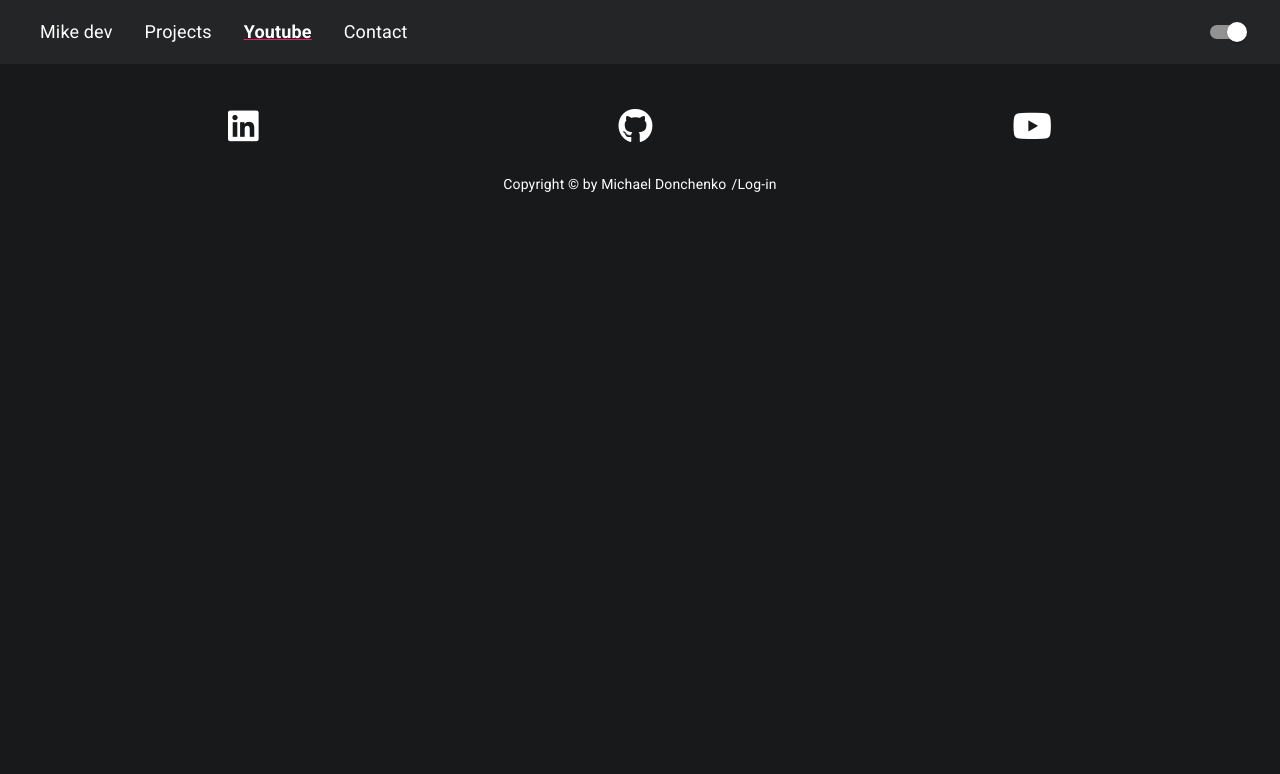
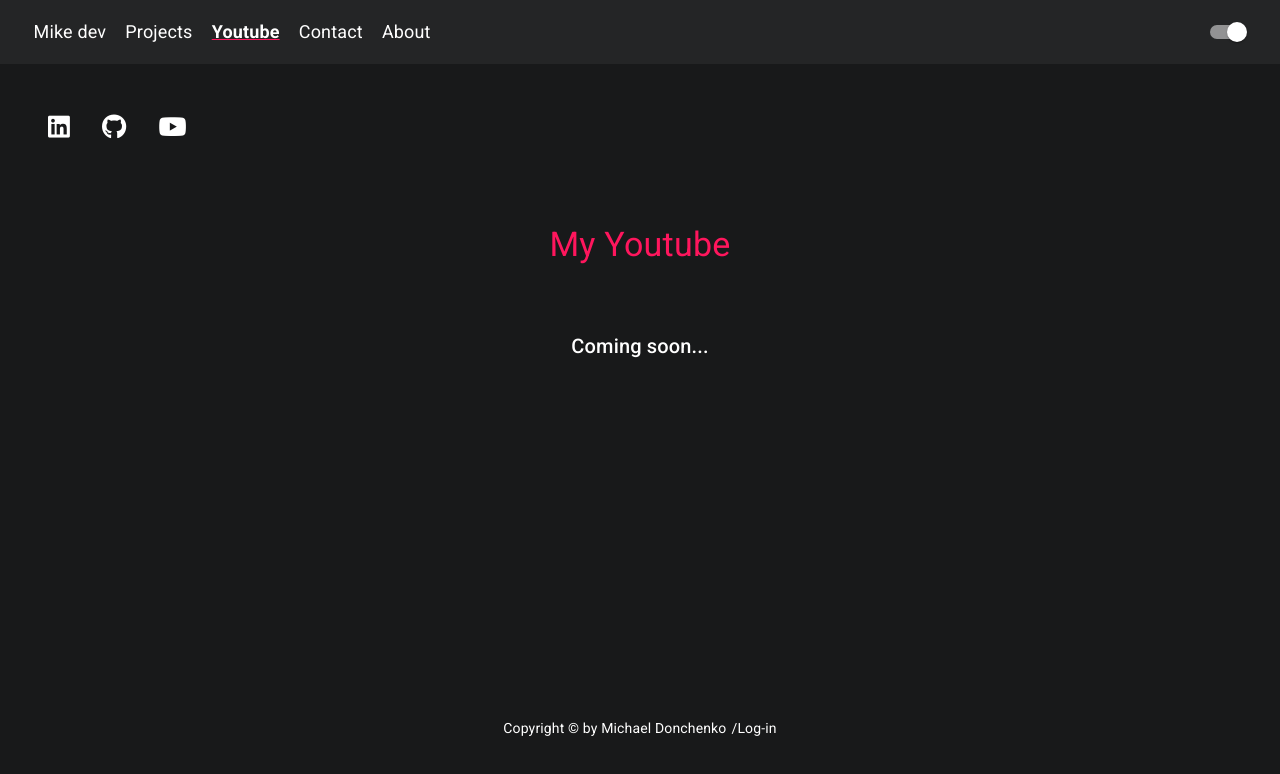
Before and after one commit to michaelDonchenko/mike-dev-client, a React (Create React App) app: page /youtube in a window 1280 px wide. Shown: the top 774 px of the page. Built offline with nearby package versions, Linux system fonts and the light colour scheme.

Commit message:
working mobile menu, fixed some styling layout

```diff
--- a/src/App.jsx
+++ b/src/App.jsx
@@ -12,12 +12,13 @@
 import Projects from './pages/projects/Projects'
 import { AnimatePresence } from 'framer-motion'
 import Footer from './components/footer/Footer'
+import Youtube from './pages/youtube/Youtube'
 
 const App = () => {
   const { state } = useContext(DarkModeContext)
   const { darkMode } = state
   const classes = styles()
-  const [width, setWidth] = useState(window)
+  const [width, setWidth] = useState(window.innerWidth)
 
   const handleWithChange = () => {
     setWidth(window.innerWidth)
@@ -25,7 +26,6 @@
 
   useEffect(() => {
     window.addEventListener('resize', handleWithChange)
-    return () => window.removeEventListener('resize', handleWithChange)
   }, [])
 
   return (
@@ -53,6 +53,14 @@
                   )}
                 />
 
+                <Route
+                  exact
+                  path='/youtube'
+                  component={() => (
+                    <Youtube width={width} darkMode={darkMode} />
+                  )}
+                />
+
                 <Footer />
               </Container>
             </main>
--- /dev/null
+++ b/src/components/navbar/MobileMenu.jsx
@@ -0,0 +1,30 @@
+import React from 'react'
+import CloseIcon from '@material-ui/icons/Close'
+import { Dialog, DialogContent, IconButton } from '@material-ui/core'
+import MobileToolBar from './MobileToolBar'
+
+const Menu = ({ open, handleClose, Transition }) => {
+  return (
+    <Dialog
+      fullScreen
+      open={open}
+      onClose={handleClose}
+      TransitionComponent={Transition}
+    >
+      <IconButton
+        edge='start'
+        color='inherit'
+        onClick={handleClose}
+        aria-label='close'
+      >
+        <CloseIcon />
+      </IconButton>
+
+      <DialogContent>
+        <MobileToolBar handleClose={handleClose} />
+      </DialogContent>
+    </Dialog>
+  )
+}
+
+export default Menu
--- /dev/null
+++ b/src/components/navbar/MobileToolBar.jsx
@@ -0,0 +1,84 @@
+import { Toolbar } from '@material-ui/core'
+import React, { useContext } from 'react'
+import styles from './styles'
+import { DarkModeContext } from '../../context/themeContext'
+import { NavLink } from 'react-router-dom'
+
+const MobileToolbar = ({ handleClose }) => {
+  const { state } = useContext(DarkModeContext)
+  const { darkMode } = state
+
+  const classes = styles()
+
+  const activeStyle = {
+    textDecoration: 'underline',
+    fontWeight: '600',
+    textDecorationColor: darkMode ? '#ff165d' : '#00bcd4',
+  }
+
+  return (
+    <Toolbar className={classes.mobileToolBar}>
+      <NavLink
+        className={
+          darkMode ? classes.mobileNavLinkDark : classes.mobileNavLinkLight
+        }
+        to='/'
+        exact
+        activeStyle={activeStyle}
+        onClick={handleClose}
+      >
+        Mike dev
+      </NavLink>
+
+      <NavLink
+        className={
+          darkMode ? classes.mobileNavLinkDark : classes.mobileNavLinkLight
+        }
+        to='/projects'
+        exact
+        activeStyle={activeStyle}
+        onClick={handleClose}
+      >
+        Projects
+      </NavLink>
+
+      <NavLink
+        className={
+          darkMode ? classes.mobileNavLinkDark : classes.mobileNavLinkLight
+        }
+        to='/youtube'
+        exact
+        activeStyle={activeStyle}
+        onClick={handleClose}
+      >
+        Youtube
+      </NavLink>
+
+      <NavLink
+        className={
+          darkMode ? classes.mobileNavLinkDark : classes.mobileNavLinkLight
+        }
+        to='/contact'
+        exact
+        activeStyle={activeStyle}
+        onClick={handleClose}
+      >
+        Contact
+      </NavLink>
+
+      <NavLink
+        className={
+          darkMode ? classes.mobileNavLinkDark : classes.mobileNavLinkLight
+        }
+        to='/about'
+        exact
+        activeStyle={activeStyle}
+        onClick={handleClose}
+      >
+        About
+      </NavLink>
+    </Toolbar>
+  )
+}
+
+export default MobileToolbar
--- a/src/components/navbar/ToolBar.jsx
+++ b/src/components/navbar/ToolBar.jsx
@@ -36,6 +36,7 @@
           >
             Mike dev
           </NavLink>
+
           <NavLink
             className={darkMode ? classes.navLinkDark : classes.navLinkLight}
             to='/projects'
@@ -44,6 +45,7 @@
           >
             Projects
           </NavLink>
+
           <NavLink
             className={darkMode ? classes.navLinkDark : classes.navLinkLight}
             to='/youtube'
@@ -52,6 +54,7 @@
           >
             Youtube
           </NavLink>
+
           <NavLink
             className={darkMode ? classes.navLinkDark : classes.navLinkLight}
             to='/contact'
@@ -59,6 +62,15 @@
             activeStyle={activeStyle}
           >
             Contact
+          </NavLink>
+
+          <NavLink
+            className={darkMode ? classes.navLinkDark : classes.navLinkLight}
+            to='/about'
+            exact
+            activeStyle={activeStyle}
+          >
+            About
           </NavLink>
         </Hidden>
       </div>
--- a/src/components/navbar/styles.js
+++ b/src/components/navbar/styles.js
@@ -27,6 +27,13 @@
     margin: '0 auto',
   },
 
+  mobileToolBar: {
+    width: '100%',
+    display: 'flex',
+    flexDirection: 'column',
+    margin: '0 auto',
+  },
+
   rightDiv: {
     flex: 0,
     display: 'flex',
@@ -47,7 +54,7 @@
     color: 'white',
     textDecoration: 'none',
     fontSize: '18px',
-    margin: theme.spacing(0, 2),
+    margin: theme.spacing(0, 1.2),
     '&:hover': {
       color: '#ff165d',
       cursor: 'pointer',
@@ -58,13 +65,27 @@
     color: '#00bcd4',
     textDecoration: 'none',
     fontSize: '18px',
-    margin: theme.spacing(0, 2),
+    margin: theme.spacing(0, 1.2),
 
     '&:hover': {
       color: '#26a69a',
       cursor: 'pointer',
     },
   },
+
+  mobileNavLinkDark: {
+    color: 'white',
+    textDecoration: 'none',
+    fontSize: '22px',
+    margin: theme.spacing(4, 0),
+  },
+
+  mobileNavLinkLight: {
+    color: '#00bcd4',
+    textDecoration: 'none',
+    fontSize: '22px',
+    margin: theme.spacing(4, 0),
+  },
 }))
 
 export default useStyles
--- a/src/components/socialMediaBar/SocialMediaBar.jsx
+++ b/src/components/socialMediaBar/SocialMediaBar.jsx
@@ -19,7 +19,7 @@
           rel='noreferrer'
           whileHover={{ scale: 1.5 }}
           whileTap={{ scale: 0.9 }}
-          transition={{ duration: 0.3 }}
+          transition={{ duration: 0.2 }}
         >
           <i class='fab fa-linkedin'></i>
         </motion.a>
@@ -33,7 +33,7 @@
           rel='noreferrer'
           whileHover={{ scale: 1.5 }}
           whileTap={{ scale: 0.9 }}
-          transition={{ duration: 0.3 }}
+          transition={{ duration: 0.2 }}
         >
           <i class='fab fa-github'></i>
         </motion.a>
@@ -47,7 +47,7 @@
           rel='noreferrer'
           whileHover={{ scale: 1.5 }}
           whileTap={{ scale: 0.9 }}
-          transition={{ duration: 0.3 }}
+          transition={{ duration: 0.2 }}
         >
           <i class='fab fa-youtube'></i>
         </motion.a>
--- a/src/components/socialMediaBar/styles.js
+++ b/src/components/socialMediaBar/styles.js
@@ -5,12 +5,13 @@
     display: 'flex',
     flexDirection: 'row',
     flexWrap: 'wrap',
-    justifyContent: 'space-around',
+    justifyContent: 'flex-start',
   },
 
   iconDarkMode: {
     textDecoration: 'none',
-    fontSize: '35px',
+    fontSize: '25px',
+    marginRight: theme.spacing(4),
     color: 'white',
     '&:hover': {
       color: '#ff165d',
@@ -19,7 +20,8 @@
 
   iconLightMode: {
     textDecoration: 'none',
-    fontSize: '40px',
+    fontSize: '25px',
+    marginRight: theme.spacing(4),
     color: '#18191a',
     '&:hover': {
       color: '#00bcd4',
--- a/src/pages/home/styles.js
+++ b/src/pages/home/styles.js
@@ -5,14 +5,14 @@
     display: 'flex',
     flexDirection: 'column',
     justifyContent: 'center',
-    margin: theme.spacing(6, 0),
+    margin: theme.spacing(4, 0),
     width: '100%',
   },
 
   flexDiv: {
     display: 'flex',
     flexDirection: 'column',
-    margin: theme.spacing(6, 0, 12, 0),
+    margin: theme.spacing(4, 0, 12, 0),
   },
 
   headerDark: {
--- /dev/null
+++ b/src/pages/youtube/Youtube.jsx
@@ -0,0 +1,30 @@
+import { Typography } from '@material-ui/core'
+import React from 'react'
+import styles from './styles'
+import { motion } from 'framer-motion'
+
+const Youtube = ({ width, darkMode }) => {
+  const classes = styles()
+  return (
+    <motion.div
+      className={classes.flexDiv}
+      initial={{ opacity: 0 }}
+      animate={{ opacity: 1 }}
+      exit={{ opacity: 0 }}
+      transition={{ duration: 0.8 }}
+    >
+      <Typography
+        className={darkMode ? classes.headerDark : classes.headerLight}
+        align='center'
+        variant={width < 700 ? 'h5' : 'h4'}
+      >
+        My Youtube
+      </Typography>
+      <Typography variant='h6' align='center'>
+        Coming soon...
+      </Typography>
+    </motion.div>
+  )
+}
+
+export default Youtube
--- /dev/null
+++ b/src/pages/youtube/styles.js
@@ -0,0 +1,29 @@
+import { makeStyles } from '@material-ui/core'
+
+const styles = makeStyles((theme) => ({
+  flexWrap: {
+    display: 'flex',
+    flexWrap: 'wrap',
+    margin: theme.spacing(2, 0),
+  },
+
+  flexDiv: {
+    display: 'flex',
+    flexDirection: 'column',
+    margin: theme.spacing(4, 0),
+    width: '100%',
+    minHeight: '60vh',
+  },
+
+  headerDark: {
+    margin: theme.spacing(4, 0, 8, 0),
+    color: '#ff165d',
+  },
+
+  headerLight: {
+    margin: theme.spacing(4, 0, 8, 0),
+    color: '#00bcd4',
+  },
+}))
+
+export default styles
--- a/src/utils/projects.js
+++ b/src/utils/projects.js
@@ -4,15 +4,15 @@
 
 const projects = [
   {
-    projectTitle: 'Social media blog app',
+    projectTitle: 'Social media blog',
     projectText:
       'Social media blog ,a blog site with full User dashboard configuration, Auth system with emails verification , jwt authentication , forgot username/password functionality, blogs system, search, likes and a lot more.',
     img: mikesBlog,
-    demoLink: '',
+    demoLink: 'https://mikes-blog01.netlify.app',
     githubLink: 'https://github.com/michaelDonchenko/blogApp-client',
   },
   {
-    projectTitle: 'Olga-jewelry',
+    projectTitle: 'Jewelry ecommerce',
     projectText:
       'A website I have made for a client using MERN stack, Fully working admin panel with categories and products CRUD , payment system with paypal, orders system , firebase authentication , googlelogin , registration with emails, forgot password , infinite scaling storage for pictures with a firebase storage system.',
     img: olgaJewelry,
```
Also changed, not shown: src/components/navbar/Navbar.jsx (+23 -1 lines).
